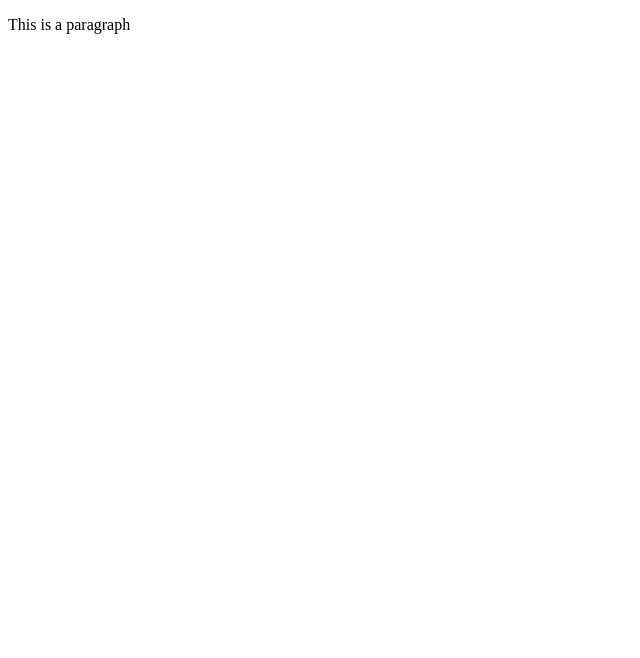
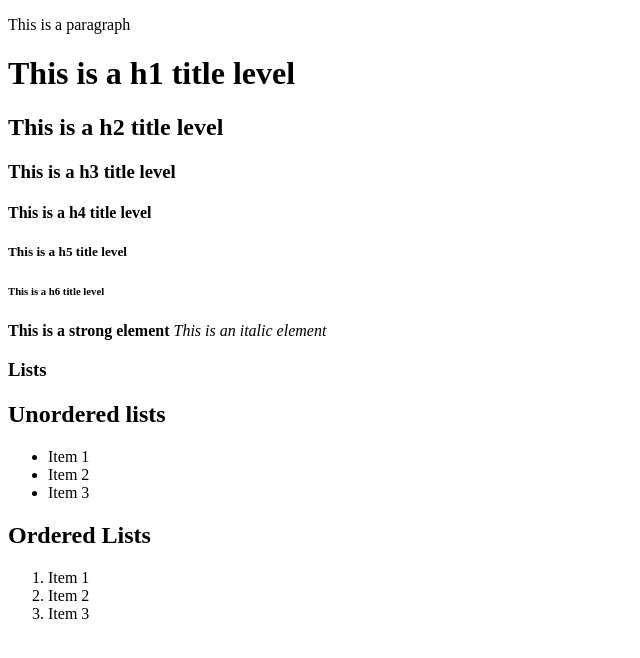
Before and after one commit to Agus-Coder/The-Odin-Project-tutorials, a plain HTML site: page index.html in a window 1280 px wide. Shown: the whole page, without its empty margins (0-640 px from the left). Drawn offline with Linux system fonts and the light colour scheme.

Commit message:
Update index.html

```diff
--- a/index.html
+++ b/index.html
@@ -6,9 +6,38 @@
 		<meta charset="UTF-8"/>
 	</head>
 
-	<!---Different elements in HTML --->
-	<p>This is a paragraph<p/>
 	<body>
 
+		<!---Different elements in HTML --->
+
+		<p>This is a paragraph<p/>
+
+		<h1>This is a h1 title level</h1>
+		<h2>This is a h2 title level</h2>
+		<h3>This is a h3 title level</h3>
+		<h4>This is a h4 title level</h4>
+		<h5>This is a h5 title level</h5>
+		<h6>This is a h6 title level</h6>
+
+		<strong>This is a strong element</strong>
+
+		<em>This is an italic element</em>
+
+		<h3>Lists</h3>
+
+		<h2>Unordered lists</h2>
+
+		<ul>
+			<li>Item 1</li>
+ 			<li>Item 2</li>
+  			<li>Item 3</li>
+		</ul>
+
+		<h2>Ordered Lists</h2>
+		<ol>
+			<li>Item 1</li>
+ 			<li>Item 2</li>
+  			<li>Item 3</li>
+		</ol>
 	</body>
 </html>
```
